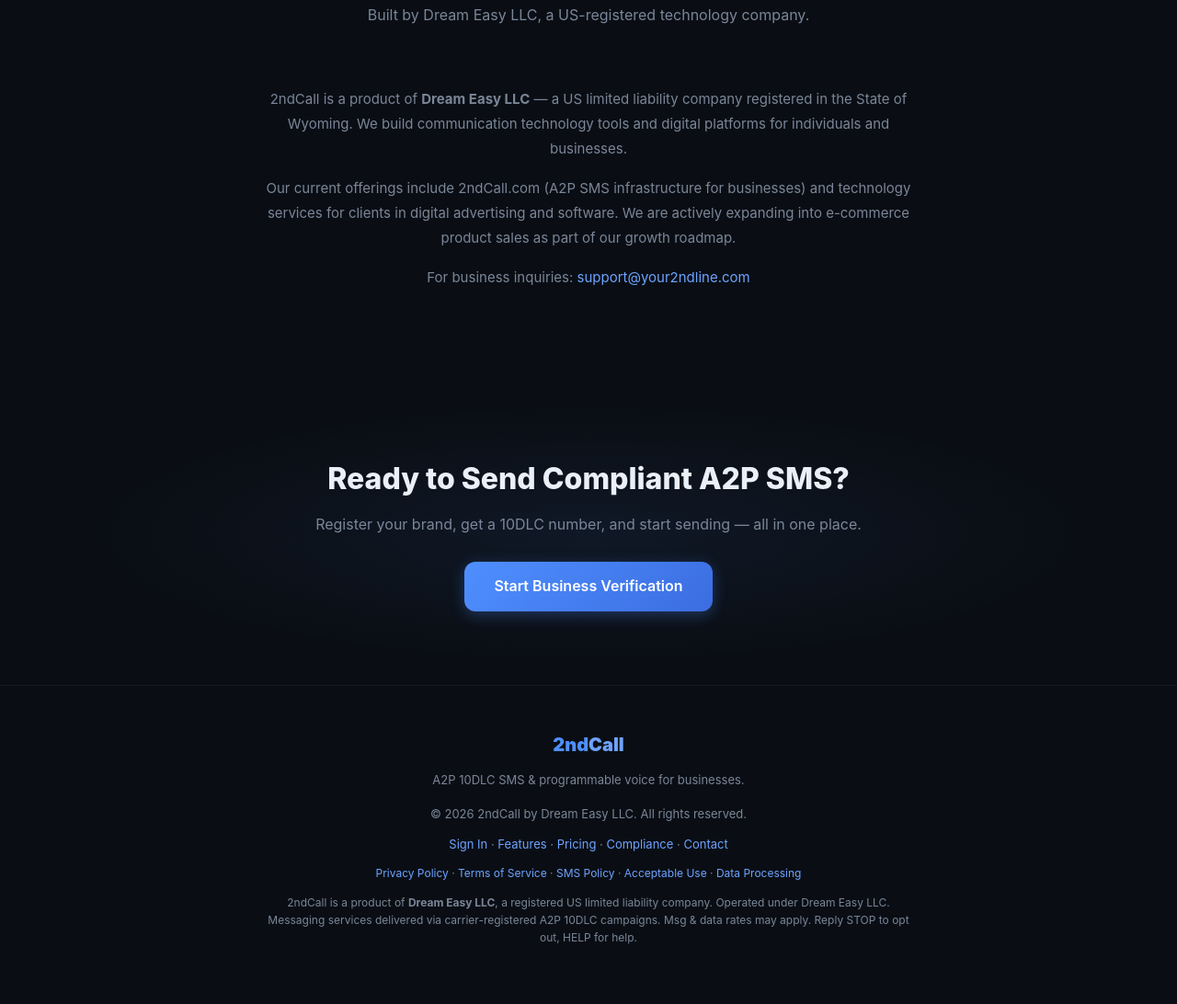
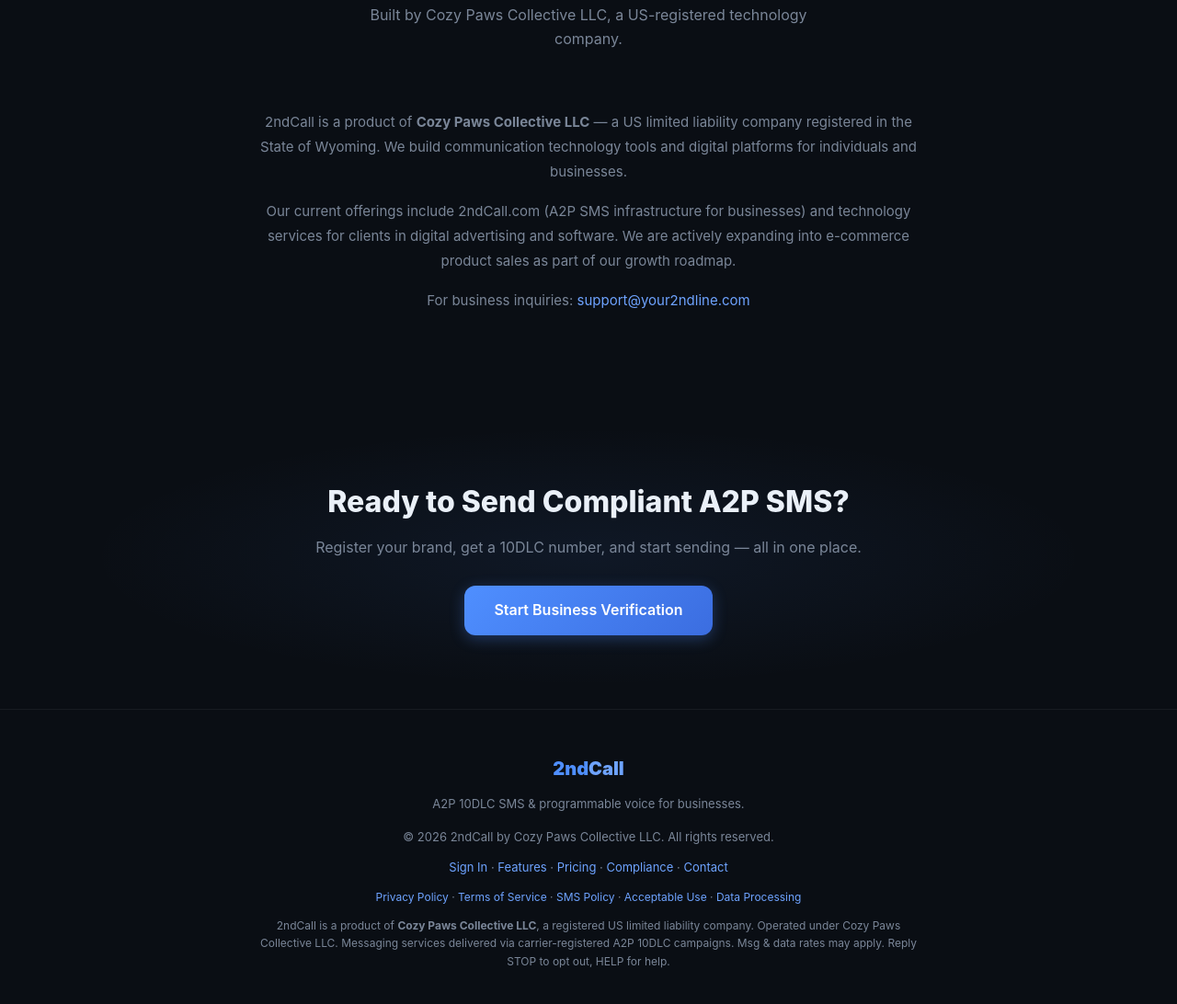
Before and after one commit to muhammad289800/2ndcall.com, a plain HTML site: page non_voip_numbers_app/templates/landing.html in a window 1280 px wide. Shown: the part 4477-5569 px from the top of the page at 92% size. Drawn offline with Linux system fonts and the light colour scheme.

Commit message:
Update company name to Cozy Paws Collective LLC

```diff
--- a/non_voip_numbers_app/templates/landing.html
+++ b/non_voip_numbers_app/templates/landing.html
@@ -323,10 +323,10 @@
 <section class="section" id="about">
   <div class="section-header">
     <h2>About 2ndCall</h2>
-    <p>Built by Dream Easy LLC, a US-registered technology company.</p>
+    <p>Built by Cozy Paws Collective LLC, a US-registered technology company.</p>
   </div>
   <div style="max-width:720px;margin:0 auto;text-align:center;color:var(--muted);font-size:15px;line-height:1.8;">
-    <p>2ndCall is a product of <strong style="color:var(--fg);">Dream Easy LLC</strong> — a US limited liability company registered in the State of Wyoming. We build communication technology tools and digital platforms for individuals and businesses.</p>
+    <p>2ndCall is a product of <strong style="color:var(--fg);">Cozy Paws Collective LLC</strong> — a US limited liability company registered in the State of Wyoming. We build communication technology tools and digital platforms for individuals and businesses.</p>
     <p style="margin-top:16px;">Our current offerings include 2ndCall.com (A2P SMS infrastructure for businesses) and technology services for clients in digital advertising and software. We are actively expanding into e-commerce product sales as part of our growth roadmap.</p>
     <p style="margin-top:16px;">For business inquiries: <a href="mailto:support@your2ndline.com">support@your2ndline.com</a></p>
   </div>
@@ -343,7 +343,7 @@
 <footer class="footer">
   <div class="footer-logo">2nd<span style="color:var(--accent-h)">Call</span></div>
   <p style="margin-bottom:16px;">A2P 10DLC SMS &amp; programmable voice for businesses.</p>
-  <p>&copy; 2026 2ndCall by Dream Easy LLC. All rights reserved.</p>
+  <p>&copy; 2026 2ndCall by Cozy Paws Collective LLC. All rights reserved.</p>
   <p style="margin-top:12px;">
     <a href="/app">Sign In</a> &middot;
     <a href="#features">Features</a> &middot;
@@ -359,7 +359,7 @@
     <a href="/dpa">Data Processing</a>
   </p>
   <p style="margin-top:12px;font-size:12px;color:var(--muted);max-width:720px;margin-left:auto;margin-right:auto;">
-    2ndCall is a product of <strong>Dream Easy LLC</strong>, a registered US limited liability company. Operated under Dream Easy LLC. Messaging services delivered via carrier-registered A2P 10DLC campaigns. Msg &amp; data rates may apply. Reply STOP to opt out, HELP for help.
+    2ndCall is a product of <strong>Cozy Paws Collective LLC</strong>, a registered US limited liability company. Operated under Cozy Paws Collective LLC. Messaging services delivered via carrier-registered A2P 10DLC campaigns. Msg &amp; data rates may apply. Reply STOP to opt out, HELP for help.
   </p>
 </footer>
 
```
